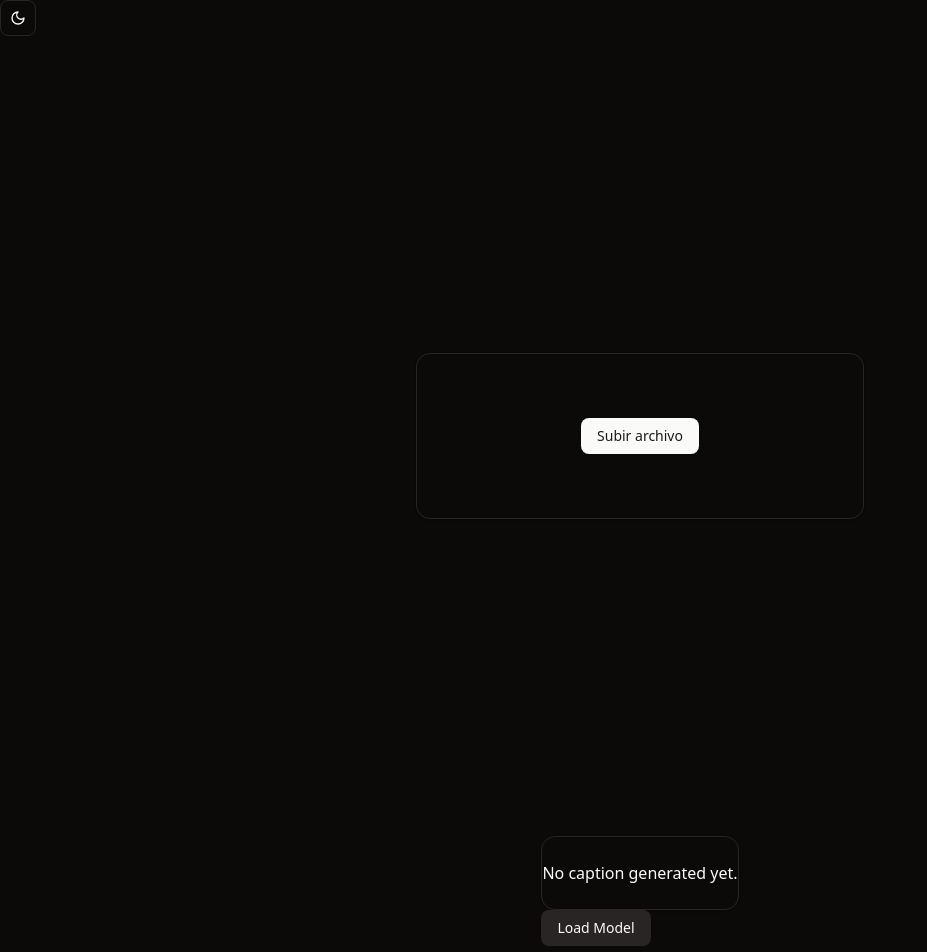
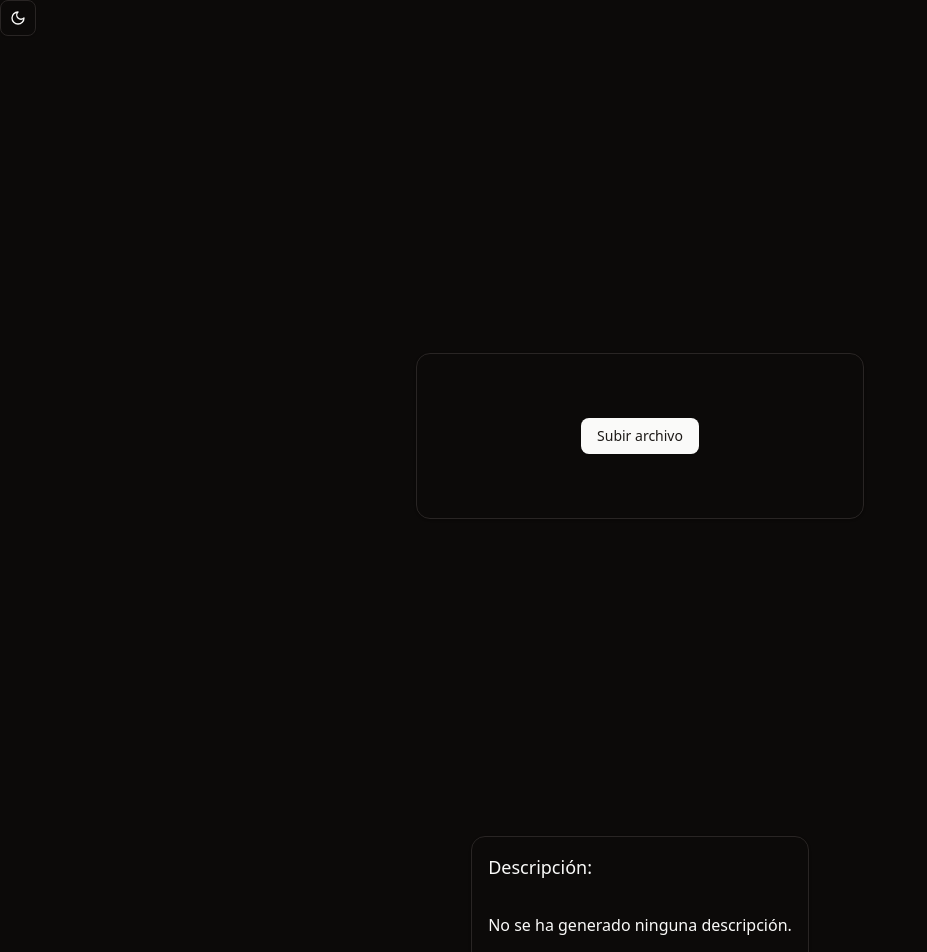
Before and after one commit to MesaZapata/vision-ai, a React (Vite) app: page / in a window 1280 px wide. Shown: the top 952 px of the page, without its empty margins (0-927 px from the left). Built offline with nearby package versions, Linux system fonts and the light colour scheme; a web font is replaced by a local one.

Commit message:
Actualizar dependencias y mejorar la funcionalidad de generación de descripciones de imágenes y audio

```diff
--- a/package.json
+++ b/package.json
@@ -11,7 +11,7 @@
   },
   "dependencies": {
     "@huggingface/inference": "^3.3.6",
-    "@huggingface/transformers": "^3.3.3",
+    "@huggingface/transformers": "^3.4.0",
     "@radix-ui/react-dropdown-menu": "^2.1.6",
     "@radix-ui/react-slot": "^1.1.2",
     "@tailwindcss/vite": "^4.0.8",
--- a/src/App.tsx
+++ b/src/App.tsx
@@ -1,8 +1,9 @@
 import { useState } from 'react';
 import './App.css'
-import { ImageCaptioning, UploadFile } from './modules/vision'
+import { UploadFile } from './modules/vision'
 import { ThemeProvider } from './components/ui/themeProvider';
 import { ModeToggle } from './components/ui/modeToggle';
+import { ImageCaptioning } from './modules/vision/infrastructure/ImageCaptioning';
 
 export const App = () => {
   const [selectedFile, setSelectedFile] = useState<File | null>(null);
--- a/src/modules/textToAudio/infrastructure/textToAudio.tsx
+++ b/src/modules/textToAudio/infrastructure/textToAudio.tsx
@@ -1,13 +1,46 @@
+import { useEffect, useState } from "react";
 import { KokoroTTS } from "kokoro-js";
 
-const model_id = "onnx-community/Kokoro-82M-ONNX";
-const tts = await KokoroTTS.from_pretrained(model_id, {
-  dtype: "q8", // Options: "fp32", "fp16", "q8", "q4", "q4f16"
-});
+interface AudioGenerationProps {
+  caption: string;
+}
 
-const text = "Life is like a box of chocolates. You never know what you're gonna get.";
-const audio = await tts.generate(text, {
-  // Use `tts.list_voices()` to list all available voices
-  voice: "af_bella",
-});
-audio.save("audio.wav");
+export const AudioGeneration = ({ caption }: AudioGenerationProps) => {
+  const [audioUrl, setAudioUrl] = useState<string | null>(null);
+  const [isLoading, setIsLoading] = useState<boolean>(false);
+
+  useEffect(() => {
+    const generateAudio = async () => {
+      setIsLoading(true);
+      try {
+        const model_id = "onnx-community/Kokoro-82M-ONNX";
+        const tts = await KokoroTTS.from_pretrained(model_id, { dtype: "q8" });
+        const audioBuffer = await tts.generate(caption, { voice: "af_bella" });
+        const blob = new Blob([audioBuffer], { type: "audio/wav" });
+        const url = URL.createObjectURL(blob);
+        setAudioUrl(url);
+      } catch (error) {
+        console.error("Error generating audio:", error);
+      } finally {
+        setIsLoading(false);
+      }
+    };
+    generateAudio();
+  }, [caption]);
+
+  return (
+    <div className="mt-4">
+      <h4 className="text-lg font-semibold">Audio:</h4>
+      {isLoading ? (
+        <p>Generando audio...</p>
+      ) : (
+        audioUrl && (
+          <audio controls className="mt-2 w-full">
+            <source src={audioUrl} type="audio/wav" />
+            Tu navegador no soporta el elemento de audio.
+          </audio>
+        )
+      )}
+    </div>
+  );
+};
--- a/src/modules/vision/infrastructure/ImageCaptioning.tsx
+++ b/src/modules/vision/infrastructure/ImageCaptioning.tsx
@@ -1,80 +1,94 @@
 import { Button } from "@/components/ui/button";
 import { Card } from "@/components/ui/card";
-import { pipeline } from "@huggingface/transformers";
 import { useState } from "react";
+import {
+  Florence2ForConditionalGeneration,
+  AutoProcessor,
+  AutoTokenizer,
+  RawImage,
+} from "@huggingface/transformers";
+import { AudioGeneration } from "@/modules/textToAudio/infrastructure/textToAudio";
 
 interface ImageCaptioningProps {
   file: File | null;
 }
 
-interface CaptionOutput {
-  generated_text: string;
-}
-
 export const ImageCaptioning = ({ file }: ImageCaptioningProps) => {
   const [caption, setCaption] = useState<string | null>(null);
+  const [isProcessing, setIsProcessing] = useState<boolean>(false);
+  const [statusMessage, setStatusMessage] = useState<string>("");
 
-  const fileToBase64 = (file: File): Promise<string> => {
-    return new Promise((resolve, reject) => {
-      const reader = new FileReader();
-      reader.readAsDataURL(file);
-      reader.onload = () => resolve(reader.result as string);
-      reader.onerror = (error) => reject(error);
-    });
-  };
-
-  const initializeModel = async () => {
+  const generateCaption = async () => {
     if (!file) return;
 
-    const status = document.getElementById("status") as HTMLElement;
-
-    status.textContent = "Loading model...";
+    setStatusMessage("Cargando modelo Florence-2...");
+    setIsProcessing(true);
 
     try {
-      const captioner = await pipeline(
-        "image-to-text",
-        "Xenova/vit-gpt2-image-captioning"
-      );
+      const model_id = "onnx-community/Florence-2-base-ft";
+      const model = await Florence2ForConditionalGeneration.from_pretrained(model_id, { dtype: "fp32" });
+      const processor = await AutoProcessor.from_pretrained(model_id);
+      const tokenizer = await AutoTokenizer.from_pretrained(model_id);
 
-      const base64Image = await fileToBase64(file);
-      const output = await captioner(base64Image);
+      const imageUrl = URL.createObjectURL(file);
+      const image = await RawImage.fromURL(imageUrl);
 
-      status.textContent = "Ready";
+      const vision_inputs = await processor(image);
 
-      console.log("Output:", output);
+      const task = "<MORE_DETAILED_CAPTION>";
+      const prompts = processor.construct_prompts(task);
+      const text_inputs = tokenizer(prompts);
 
-      const captions = output as CaptionOutput[];
+      setStatusMessage("Generando descripción...");
 
-      if (Array.isArray(captions) && captions.length > 0) {
-        if ("generated_text" in captions[0]) {
-          setCaption(captions[0].generated_text);
-        } else {
-          console.error("generated_text property not found in output:", captions[0]);
-          setCaption("Error: Caption not found.");
-        }
+      const generated_ids = await model.generate({
+        ...text_inputs,
+        ...vision_inputs,
+        max_new_tokens: 100,
+      });
+
+      const generated_text = tokenizer.batch_decode(generated_ids, { skip_special_tokens: false })[0];
+
+      const result = processor.post_process_generation(generated_text, task, image.size);
+
+      console.log("Result:", result);
+      console.log("Generated text:", generated_text);
+
+
+
+      URL.revokeObjectURL(imageUrl);
+
+      if (result && result["<MORE_DETAILED_CAPTION>"]) {
+        setCaption(result["<MORE_DETAILED_CAPTION>"]);
+        setStatusMessage("Descripción generada");
       } else {
-        console.error("Output is not an array or is empty:", output);
-        setCaption("Error: No caption generated.");
+        setCaption("Error: No se pudo generar una descripción.");
+        setStatusMessage("Error al generar descripción");
       }
     } catch (error) {
-      console.error("Error in initializeModel:", error);
-      status.textContent = "Error loading model";
+      console.error("Error in generateCaption:", error);
       setCaption("Error: Failed to generate caption.");
+      setStatusMessage("Error al cargar Florence-2");
+    } finally {
+      setIsProcessing(false);
     }
   };
 
   return (
-    <>
-      <div>
-        <Card>
-           <p>{caption ? caption : "No caption generated yet."}</p>
-        </Card>
-        <Button onClick={initializeModel} variant="secondary">
-          Load Model
+    <div className="space-y-4">
+      <Card className="p-4">
+        <h3 className="text-lg font-medium mb-2">Descripción:</h3>
+        <p className="mb-4">{caption ? caption : "No se ha generado ninguna descripción."}</p>
+        {caption && <AudioGeneration caption={caption} />}
+      </Card>
+
+      <div className="flex flex-wrap gap-2">
+        <Button onClick={generateCaption} variant="default" disabled={isProcessing || !file}>
+          Generar descripción
         </Button>
-        <p id="status"></p>
+      </div>
 
-      </div>
-    </>
+      <p className="text-sm">{statusMessage}</p>
+    </div>
   );
 };
--- a/src/modules/vision/infrastructure/index.ts
+++ /dev/null
@@ -1 +0,0 @@
-export * from './ImageCaptioning';
```
Also changed, not shown: 1 other file (tests, documents, lock files or other folders).
